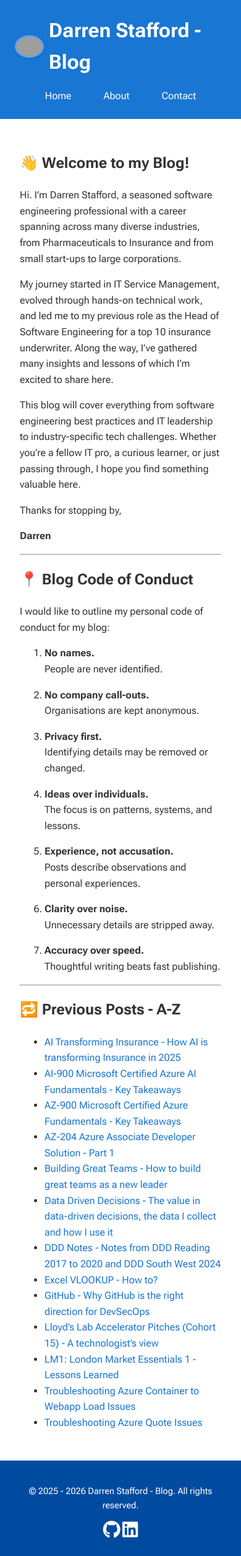
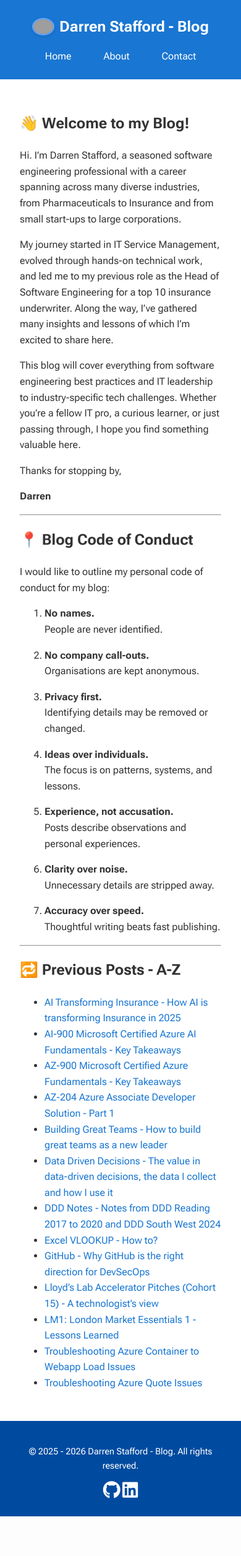
Before and after one commit to dazstaffs/blog, a Jekyll site: the page built from index.md, in a window 390 px wide. Shown: the whole page at 62% size. Built offline with Jekyll 4.4.1, drawn with Linux system fonts in a browser that asks for light colours; after the commit the page ends 2447 px from its top, so only the background shows below that; grey boxes are pictures that could not be loaded.

Commit message:
Adjusted to 1.5rem

```diff
--- a/_sass/main.scss
+++ b/_sass/main.scss
@@ -109,12 +109,12 @@ img{
       align-items: center;
       justify-content: center;
       gap: 8px;
-      font-size: 2rem;
+      font-size: 1.5rem;
     }
 
     h1 img{
       display: inline-block !important;
-      height: 2rem;
+      height: 1.5rem;
       border-radius: 50%;
       border: 2px solid $primary-light;
       box-shadow: $shadow;
```
